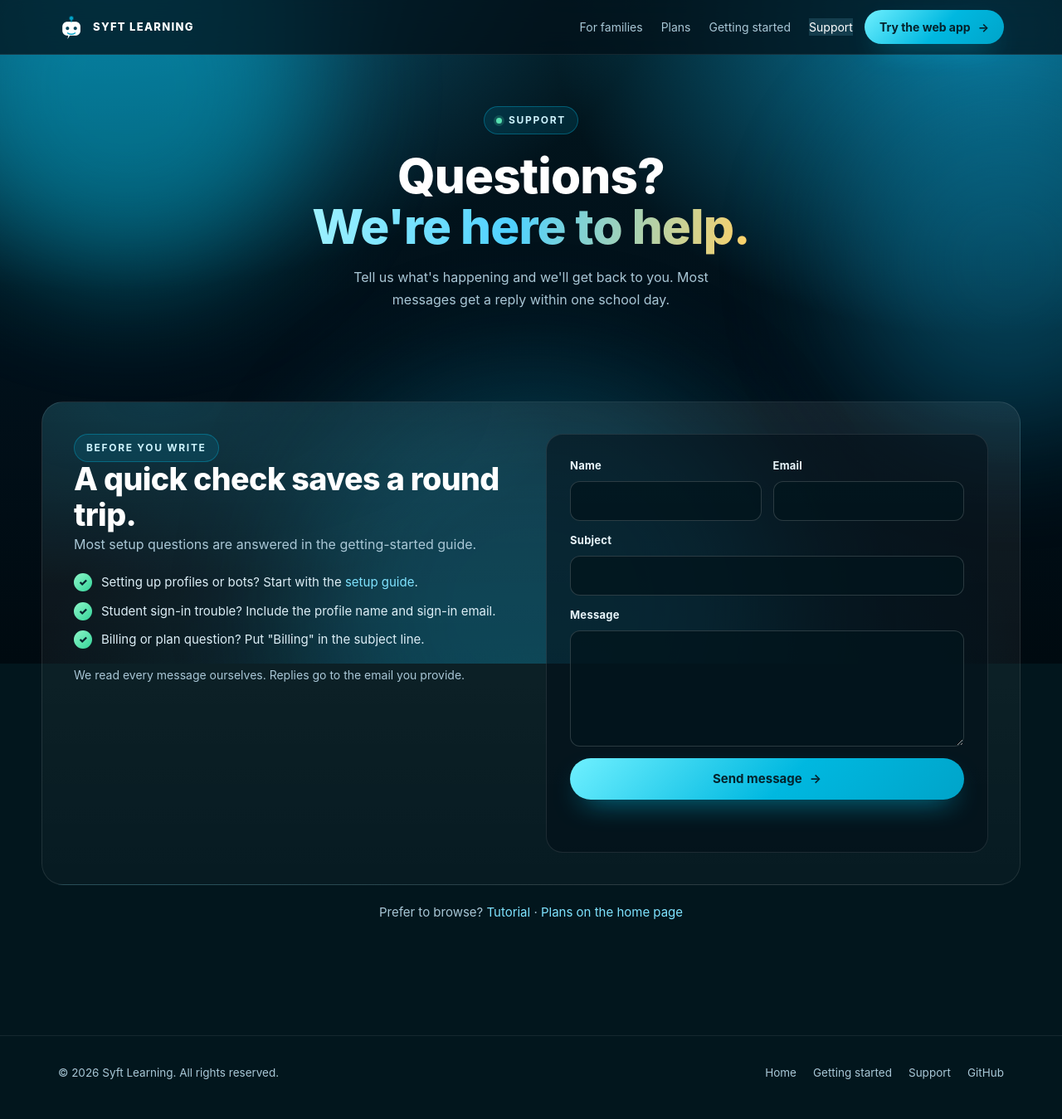
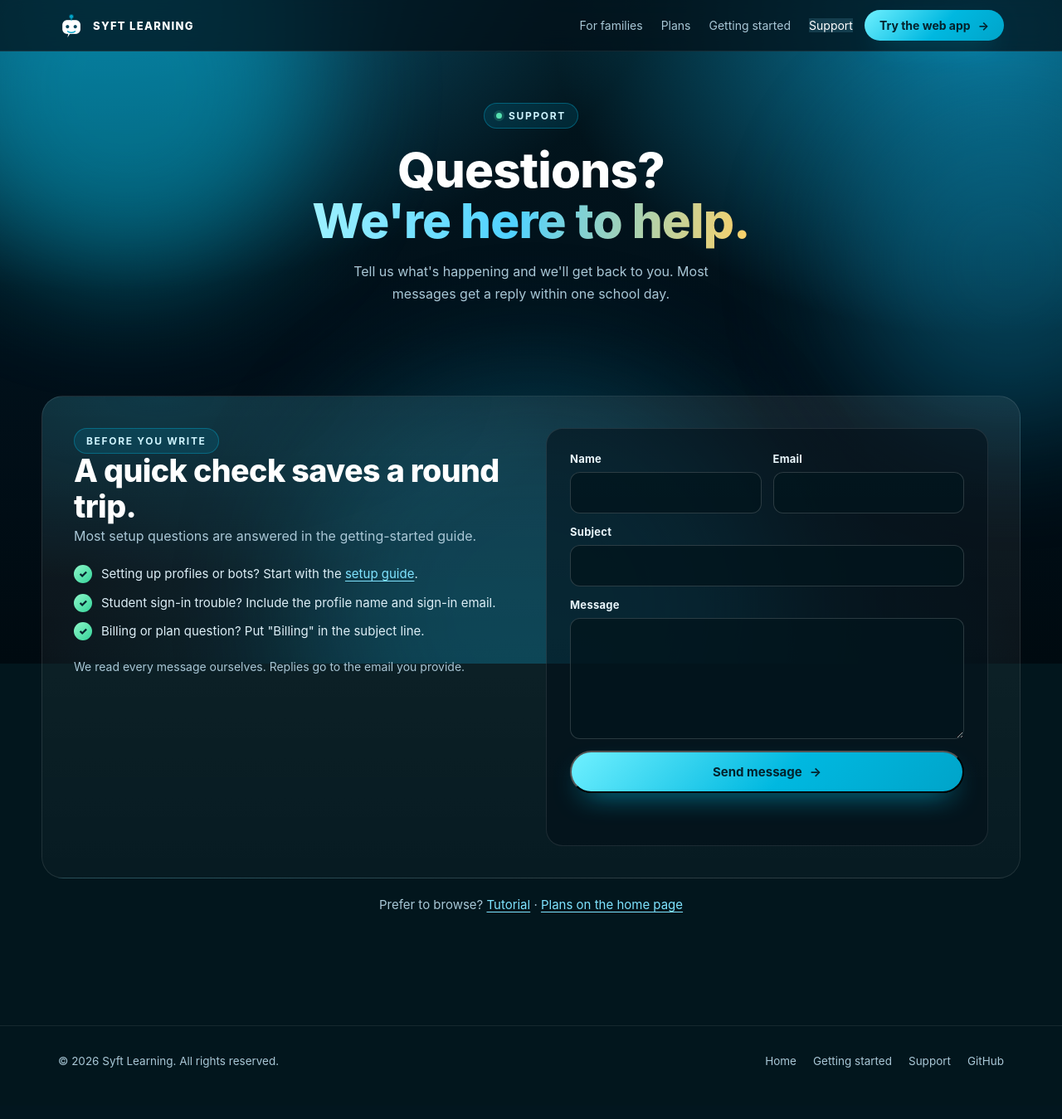
Before and after one commit to tpaulshippy/bots, a Django app: template site/source/templates/support.html in a window 1280 px wide. Shown: the whole page at 83% size. After the commit the page ends 1287 px from the top, so only its background shows below. Run offline with Django 3.2, Linux system fonts and the light colour scheme; the template is opened without the code that fills it, so the values that code supplies are empty; some libraries are stand-ins or nearby versions.

Commit message:
Harden support form for iOS: drop Tailwind CDN, own reset, 16px inputs

```diff
--- a/site/source/static/design.css
+++ b/site/source/static/design.css
@@ -1519,6 +1519,34 @@ body.page > :not(.aurora):not(.nav):not(.skip-link) {
 }
 
 /* ---------- support ---------- */
+
+/* The support page does not load the Tailwind browser build (nothing on it
+   uses those utilities), so it owns the small reset it needs here instead
+   of depending on Tailwind preflight. Values match preflight. */
+.page-support *,
+.page-support *::before,
+.page-support *::after {
+    box-sizing: border-box;
+}
+
+body.page-support {
+    -webkit-text-size-adjust: 100%;
+}
+
+.page-support img {
+    display: block;
+    max-width: 100%;
+}
+
+.page-support .lede,
+.page-support .support-alt p {
+    margin: 0;
+}
+
+.page-support .btn {
+    font-family: inherit;
+}
+
 .nav-links a[aria-current="page"] {
     color: #fff;
     background: rgba(127, 227, 255, 0.14);
@@ -1571,6 +1599,7 @@ body.page > :not(.aurora):not(.nav):not(.skip-link) {
     display: grid;
     gap: 8px;
     margin: 0 0 14px;
+    min-width: 0; /* let grid children shrink instead of overflowing */
 }
 
 .field label {
@@ -1583,13 +1612,17 @@ body.page > :not(.aurora):not(.nav):not(.skip-link) {
 .field input,
 .field textarea {
     width: 100%;
+    max-width: 100%;
+    min-width: 0;
     padding: 12px 14px;
     border-radius: 12px;
     border: 1px solid rgba(255, 255, 255, 0.16);
     background: rgba(2, 22, 29, 0.8);
     color: var(--ink);
-    font: inherit;
-    font-size: 15px;
+    -webkit-appearance: none;
+    appearance: none;
+    font-family: inherit;
+    font-size: 16px; /* >=16px keeps iOS Safari from auto-zooming on focus */
     line-height: 1.5;
 }
 
--- a/site/source/templates/support.html
+++ b/site/source/templates/support.html
@@ -8,12 +8,14 @@
     <meta name="theme-color" content="#02161d">
     <link rel="canonical" href="https://syftlearning.app/support/">
     <title>Support — Syft Learning</title>
-    <script src="https://cdn.tailwindcss.com"></script>
+    <!-- No Tailwind browser build on this page: nothing here uses its
+         utilities, and the form CSS below owns its reset. This also keeps
+         the page working when a content blocker stops the CDN. -->
     <link rel="icon" href="{% static 'favicon.png' %}">
     <link rel="stylesheet" href="{% static 'styles.css' %}">
     <link rel="stylesheet" href="{% static 'design.css' %}">
 </head>
-<body class="page">
+<body class="page page-support">
     <a class="skip-link" href="#main">Skip to content</a>
     <div class="aurora" aria-hidden="true"><span></span><span></span><span></span></div>
 
```
